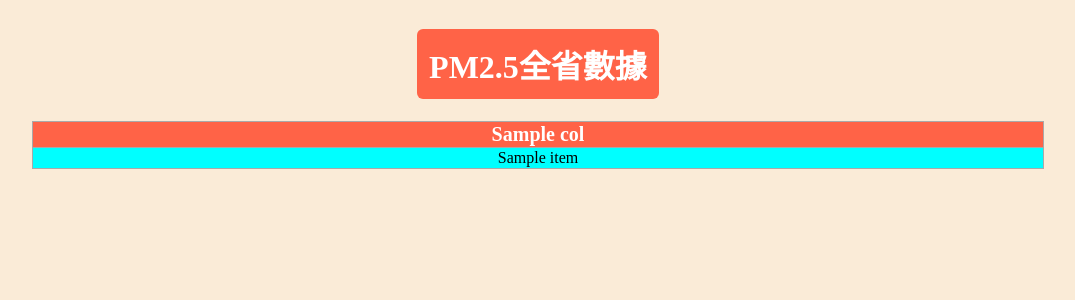
After one commit to louisdx24/flask-demo, a Flask app: template templates/pm25.html in a window 1280 px wide. The commit adds this page. Shown: the top 300 px of the page, without its empty margins (102-1177 px from the left). Run offline with Flask 3, Linux system fonts and the light colour scheme; the template is opened without the code that fills it: most values are stand-ins (such as "Sample title", 1, 10 or a date in 2020).

Commit message:
完成表格輸出

```diff
--- a/main.py
+++ b/main.py
@@ -1,10 +1,19 @@
 from flask import Flask, render_template
 from datetime import datetime
+from pm25 import get_pm25
 
 books = {1: "Python book", 2: "Java book", 3: "Flask book"}
+
 app = Flask(__name__)
 
 # 一個函式綁一個 router
+
+
+@app.route("/pm25")
+def pm25_table():
+    columns, values = get_pm25()
+    print(columns, values)
+    return render_template("pm25.html", columns=columns, values=values)
 
 
 @app.route("/sum/x=<a>&y=<b>")
--- a/templates/books.html
+++ b/templates/books.html
@@ -35,7 +35,7 @@
     <div class="book">
         <h2 class="title">{{books[id]['name']}}</h2>
         <p class="price">價格為：
-            <span>{{books[id]['price']}}</span>
+            <span style="color: red;">{{books[id]['price']}}</span>
         </p>
         <img src="{{books[id]['image_url']}}" alt="">
         <hr>
--- /dev/null
+++ b/templates/pm25.html
@@ -0,0 +1,74 @@
+<!DOCTYPE html>
+<html lang="en">
+
+<head>
+    <meta charset="UTF-8">
+    <meta name="viewport" content="width=device-width, initial-scale=1.0">
+    <title>PM2.5表格</title>
+    <style>
+        body {
+            text-align: center;
+            background-color: antiquewhite;
+        }
+
+        table {
+            width: 80%;
+            margin: 0 auto;
+            border: 1px solid darkgray;
+            border-collapse: collapse;
+        }
+
+        th {
+            background-color: tomato;
+            color: white;
+            font-size: 20px;
+        }
+
+        tbody {
+            background-color: white;
+        }
+
+        td:nth-child(1) {
+            background-color: aqua;
+        }
+
+        tr:nth-child(even) {
+            background-color: yellow;
+        }
+
+        .title {
+            background-color: tomato;
+            color: white;
+            display: inline-block;
+            padding: 12px;
+            border-radius: 6px;
+        }
+    </style>
+
+</head>
+
+<body>
+    <h1 class="title">PM2.5全省數據</h1>
+    <!--{{columns}}-->
+    <!--{{values}}-->
+    <table border="1">
+        <thead>
+            <tr>
+                {% for col in columns %}
+                <th>{{col}}</th>
+                {% endfor %}
+            </tr>
+        </thead>
+        <tbody>
+            {% for value in values %}
+            <tr>
+                {% for item in value %}
+                <td>{{item}}</td>
+                {% endfor %}
+            </tr>
+            {%endfor%}
+        </tbody>
+    </table>
+</body>
+
+</html>
```
Also changed, not shown: pm25.py (added, +14 -0 lines), 2 other files.
